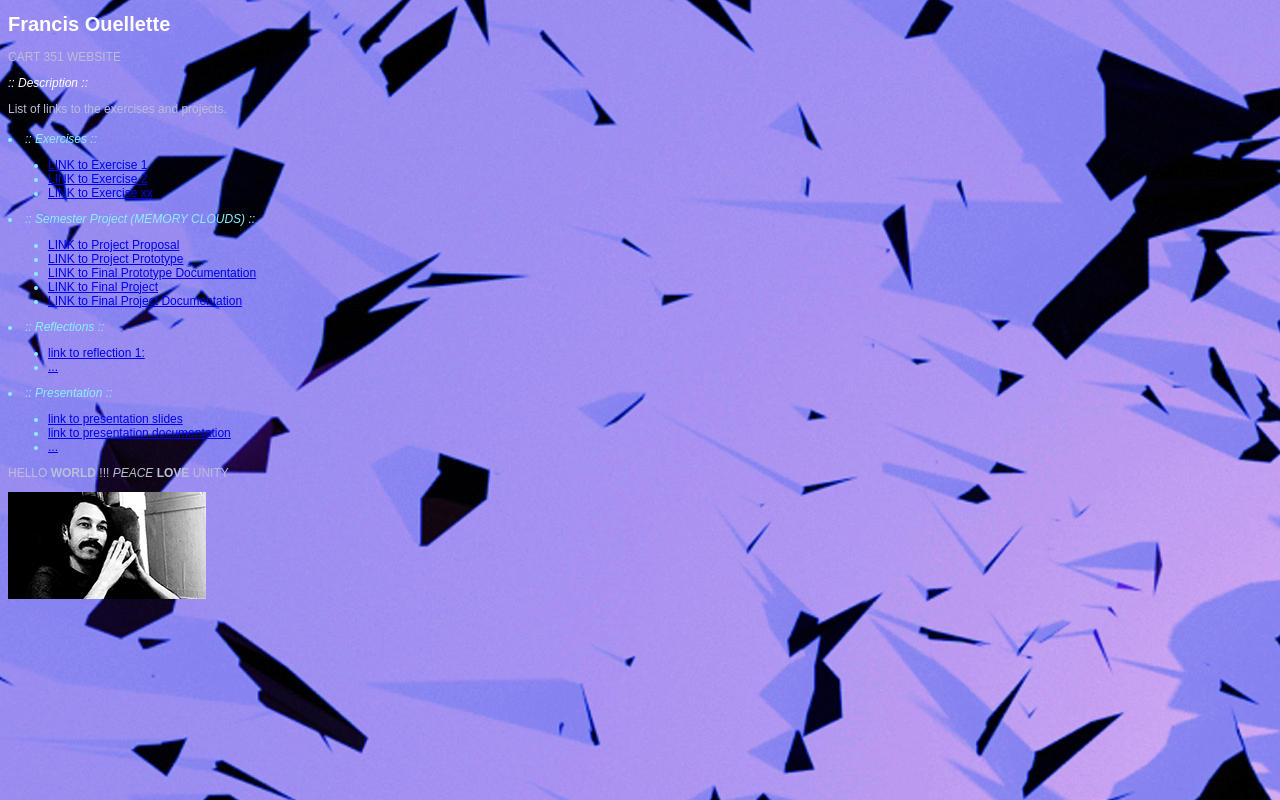
After one commit to fdg84/CART-351, a PHP site: page /ex1eyes.html in a window 1280 px wide. The commit adds this page. Run offline with PHP 8.4, Linux system fonts and the light colour scheme.

Commit message:
UPDATING - file locations

```diff
--- a/WEBSITE/css/main.css
+++ b/WEBSITE/css/main.css
@@ -8,17 +8,17 @@ h1{
 li{
   text-align: left;
   font-family: Arial, Helvetica, sans-serif;
-  font-size: 11px;
+  font-size: 12px;
 }
 
 a{
   text-align: left;
   font-family: Arial, Helvetica, sans-serif;
-  font-size: 11px;
+  font-size: 12px;
 }
 
 p {
   text-align: left;
   font-family: Arial, Helvetica, sans-serif;
-  font-size: 11px;
+  font-size: 12px;
 }
--- /dev/null
+++ b/WEBSITE/ex1eyes.html
@@ -0,0 +1,69 @@
+<!DOCTYPE html>
+<html>
+<head>
+  <title>FRANK'S NEW WEBSITE</title>
+  <link rel="stylesheet" type="text/css" href="css/main.css">
+</head>
+<body>
+
+  <!-- background image / w3schools -->
+  <style>
+    body {
+      background-image: url('assets/images/purple.jpg');
+    }
+    </style>
+
+    <!-- the header div -->
+  <header>
+    <h1 style="color:white;">Francis Ouellette</h1>
+    <p style="color:rgb(186, 191, 216);">CART 351 WEBSITE</p>
+    <p style="color:white;"><em> :: Description :: </em></p>
+    <p style="color:rgb(186, 191, 216);">List of links to the exercises and projects.</p>
+  <header>
+  <!-- the main div -->
+  <main>
+    <ul></ul>
+      <li style="color:#88f1ff;"> <em> :: Exercises :: </em>
+        <ul>
+          <li><a href="https://github.com/fdg84/CART-351/tree/main/Exercise_1_Eyes"> LINK to Exercise 1</a></li>
+          <li><a href="#"> LINK to Exercise 2</a></li>
+          <li><a href="#"> LINK to Exercise xx</a></li>
+        </ul></ul>
+    </li>
+
+    <li style="color:#88f1ff;"> <em> :: Semester Project (MEMORY CLOUDS) :: </em>
+      <ul>
+        <li><a href="https://github.com/fdg84/CART-351/tree/main/WEBSITE/Project_Proposal"> LINK to Project Proposal</a> </li>
+        <li><a href="#"> LINK to Project Prototype</a></li>
+        <li><a href="#"> LINK to Final Prototype Documentation</a></li>
+         <li><a href="#"> LINK to Final Project</a></li>
+         <li><a href="#"> LINK to Final Project Documentation</a></li>
+      </ul></ul>
+    </li>
+
+    <li style="color:#88f1ff;"> <em> :: Reflections :: </em>
+        <ul>
+          <li><a href="#"> link to reflection 1:</a></li>
+            <li><a href="#">...</a></li>
+        </ul></ul>
+    </li>
+
+    <li style="color:#88f1ff;"> <em> :: Presentation :: </em>
+        <ul>
+          <li><a href="#"> link to presentation slides</a></li>
+           <li><a href="#"> link to presentation documentation</a></li>
+            <li><a href="#">...</a></li>
+        </ul></ul>
+    </li>
+
+    </ul>
+</main>
+  <!-- the footer div -->
+<footer>
+
+<p style="color:rgb(186, 191, 216);">HELLO <strong>WORLD</strong> !!! <em> PEACE </em> <strong>LOVE</strong> UNITY</p>
+<img src="assets/images/frank.jpg">
+
+</footer>
+</body>
+</html>
```
Also changed, not shown: WEBSITE/proposal.html (added, +69 -0 lines).
